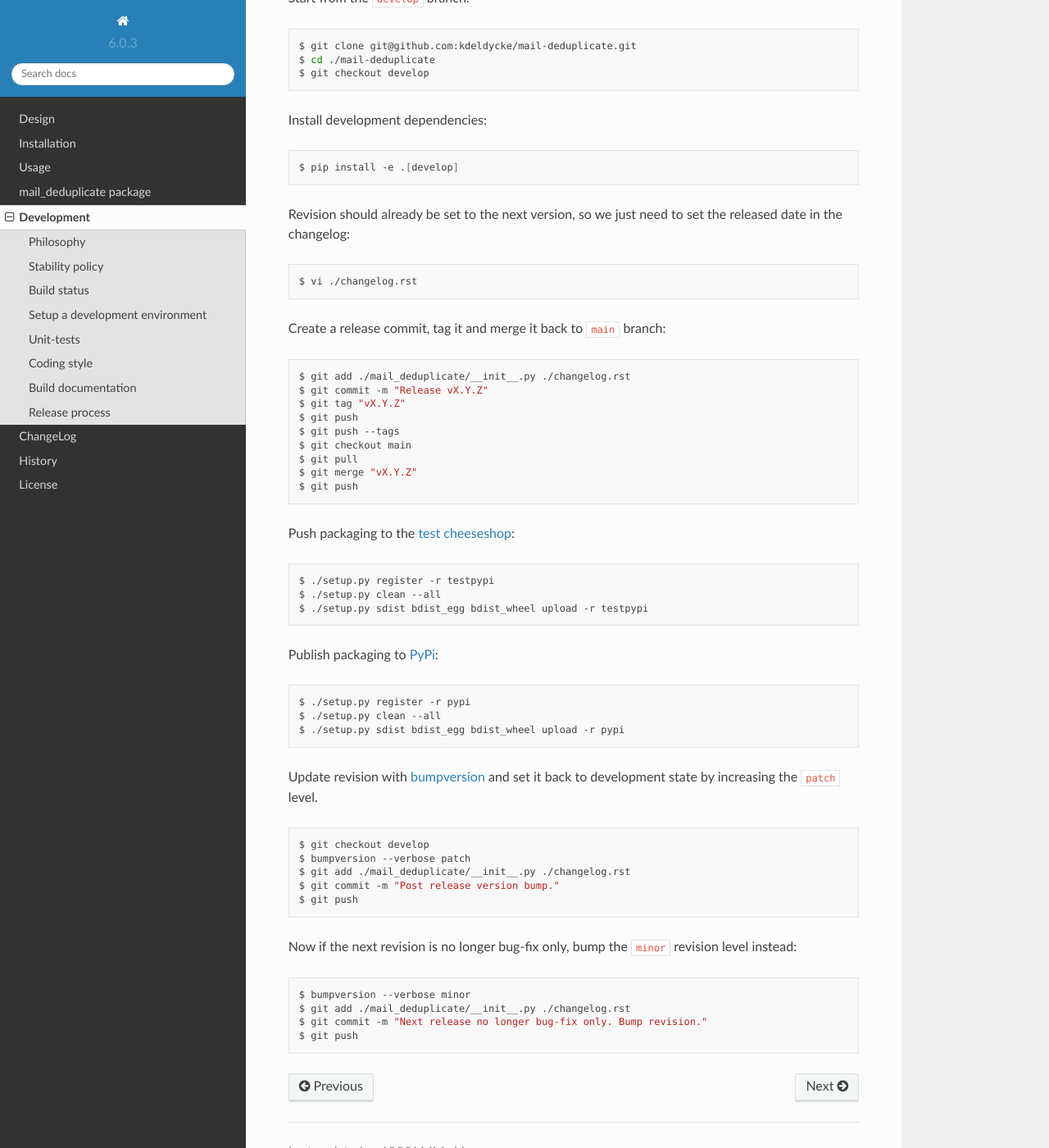
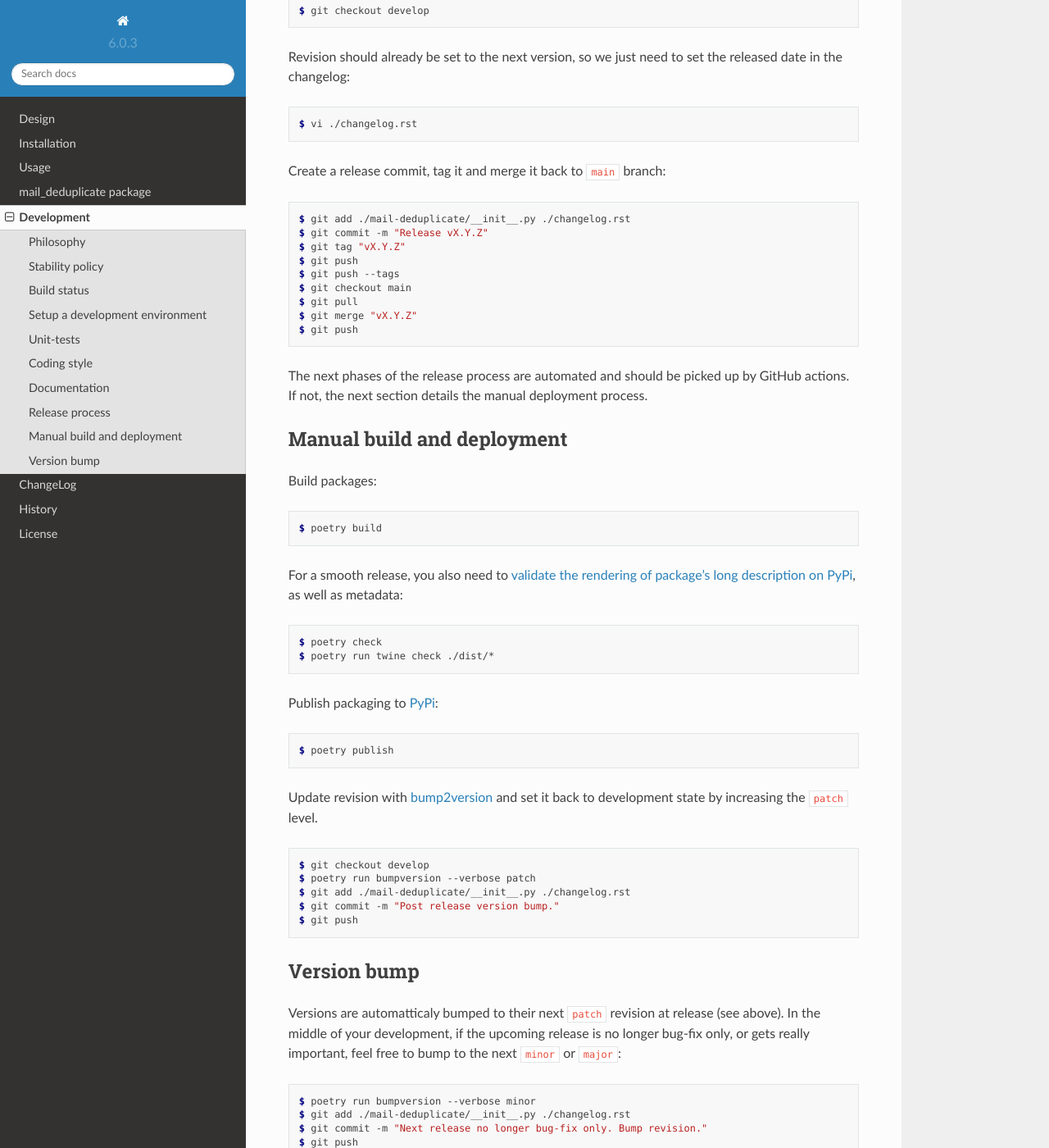
Before and after one commit to kdeldycke/mail-deduplicate, a Sphinx documentation site: the page built from docs/development.rst, in a window 1280 px wide and 1400 px high, scrolled down 2192 px. Shown: the whole window at 82% size. Built offline with Sphinx 7.4.7 and the Read the Docs theme 2.0.0, drawn with Linux system fonts in a browser that asks for light colours; pages that are not in the unit, such as notebooks, are missing from menus; the version number is read from the project's files by our own code; some of the changed text lies outside the part shown.

Commit message:
Update development instructions and release process.

```diff
--- a/docs/development.rst
+++ b/docs/development.rst
@@ -74,9 +74,11 @@
 Setup a development environment
 -------------------------------
 
+This **step is required** for all the other sections from this page.
+
 Check out latest development branch:
 
-.. code-block:: bash
+.. code-block:: shell-session
 
     $ git clone git@github.com:kdeldycke/mail-deduplicate.git
     $ cd ./mail-deduplicate
@@ -84,9 +86,10 @@
 
 Install package in editable mode with all development dependencies:
 
-.. code-block:: bash
+.. code-block:: shell-session
 
-    $ pip install -e .[develop]
+    $ pip install poetry
+    $ poetry install
 
 Now you're ready to hack and abuse git!
 
@@ -96,81 +99,68 @@
 
 Install test dependencies and run unit-tests:
 
-.. code-block:: bash
+.. code-block:: shell-session
 
-    $ pip install -e .[tests]
-    $ pytest
+    $ poetry run pytest
 
 
 Coding style
 ------------
 
-Run `isort <https://github.com/timothycrosley/isort>`_ utility to sort Python
-imports:
+Run `black <https://github.com/psf/black>`_ to auto-format Python code:
 
-.. code-block:: bash
+.. code-block:: shell-session
 
-    $ pip install -e .[develop]
-    $ isort --apply
+    $ poetry run black .
 
-Then run `Pylint <https://docs.pylint.org>`_ code style check:
+Then run `Pylint <https://docs.pylint.org>`_ code style checks:
 
-.. code-block:: bash
+.. code-block:: shell-session
 
-    $ pip install -e .[tests]
-    $ pylint --rcfile=setup.cfg mail_deduplicate
+    $ poetry run pylint mail-deduplicate
 
 
-Build documentation
--------------------
+Documentation
+-------------
 
 The documentation you're currently reading can be built locally with `Sphinx
 <https://www.sphinx-doc.org>`_:
 
-.. code-block:: bash
+.. code-block:: shell-session
 
-    $ pip install -e .[docs]
-    $ sphinx-apidoc -f -o ./docs .
-    $ sphinx-build -b html ./docs ./docs/html
+    $ poetry install --extras docs
+    $ poetry run sphinx-build -b html ./docs ./docs/html
 
-For a smooth release, you also need to validate the rendering of package's long
-description on PyPi, as well as metadata:
+To update the auto-generated API documention:
 
-.. code-block:: bash
+.. code-block:: shell-session
 
-    $ pip install -e .[develop]
-    $ ./setup.py check -m -r -s
+    $ poetry run sphinx-apidoc -f -o ./docs .
+
+
 
 
 Release process
 ---------------
 
-Start from the ``develop`` branch:
+Check your starting from a clean ``develop`` branch:
 
-.. code-block:: bash
+.. code-block:: shell-session
 
-    $ git clone git@github.com:kdeldycke/mail-deduplicate.git
-    $ cd ./mail-deduplicate
     $ git checkout develop
-
-Install development dependencies:
-
-.. code-block:: bash
-
-    $ pip install -e .[develop]
 
 Revision should already be set to the next version, so we just need to set the
 released date in the changelog:
 
-.. code-block:: bash
+.. code-block:: shell-session
 
     $ vi ./changelog.rst
 
 Create a release commit, tag it and merge it back to ``main`` branch:
 
-.. code-block:: bash
+.. code-block:: shell-session
 
-    $ git add ./mail_deduplicate/__init__.py ./changelog.rst
+    $ git add ./mail-deduplicate/__init__.py ./changelog.rst
     $ git commit -m "Release vX.Y.Z"
     $ git tag "vX.Y.Z"
     $ git push
@@ -180,40 +170,58 @@
     $ git merge "vX.Y.Z"
     $ git push
 
-Push packaging to the `test cheeseshop
-<https://wiki.python.org/moin/TestPyPI>`_:
+The next phases of the release process are automated and should be picked up by
+GitHub actions. If not, the next section details the manual deployment process.
 
-.. code-block:: bash
 
-    $ ./setup.py register -r testpypi
-    $ ./setup.py clean --all
-    $ ./setup.py sdist bdist_egg bdist_wheel upload -r testpypi
+Manual build and deployment
+---------------------------
+
+Build packages:
+
+.. code-block:: shell-session
+
+    $ poetry build
+
+For a smooth release, you also need to `validate the rendering of package's
+long description on PyPi
+<https://packaging.python.org/guides/making-a-pypi-friendly-readme/#validating-restructuredtext-markup>`_,
+as well as metadata:
+
+.. code-block:: shell-session
+
+    $ poetry check
+    $ poetry run twine check ./dist/*
 
 Publish packaging to `PyPi <https://pypi.python.org>`_:
 
-.. code-block:: bash
+.. code-block:: shell-session
 
-    $ ./setup.py register -r pypi
-    $ ./setup.py clean --all
-    $ ./setup.py sdist bdist_egg bdist_wheel upload -r pypi
+    $ poetry publish
 
-Update revision with `bumpversion <https://github.com/peritus/bumpversion>`_
+Update revision with `bump2version <https://github.com/c4urself/bump2version>`_
 and set it back to development state by increasing the ``patch`` level.
 
-.. code-block:: bash
+.. code-block:: shell-session
 
     $ git checkout develop
-    $ bumpversion --verbose patch
-    $ git add ./mail_deduplicate/__init__.py ./changelog.rst
+    $ poetry run bumpversion --verbose patch
+    $ git add ./mail-deduplicate/__init__.py ./changelog.rst
     $ git commit -m "Post release version bump."
     $ git push
 
-Now if the next revision is no longer bug-fix only, bump the ``minor``
-revision level instead:
 
-.. code-block:: bash
+Version bump
+------------
 
-    $ bumpversion --verbose minor
-    $ git add ./mail_deduplicate/__init__.py ./changelog.rst
+Versions are automatticaly bumped to their next ``patch`` revision at release
+(see above). In the middle of your development, if the upcoming release is no
+longer bug-fix only, or gets really important, feel free to bump to the next
+``minor`` or ``major``:
+
+.. code-block:: shell-session
+
+    $ poetry run bumpversion --verbose minor
+    $ git add ./mail-deduplicate/__init__.py ./changelog.rst
     $ git commit -m "Next release no longer bug-fix only. Bump revision."
     $ git push
```
